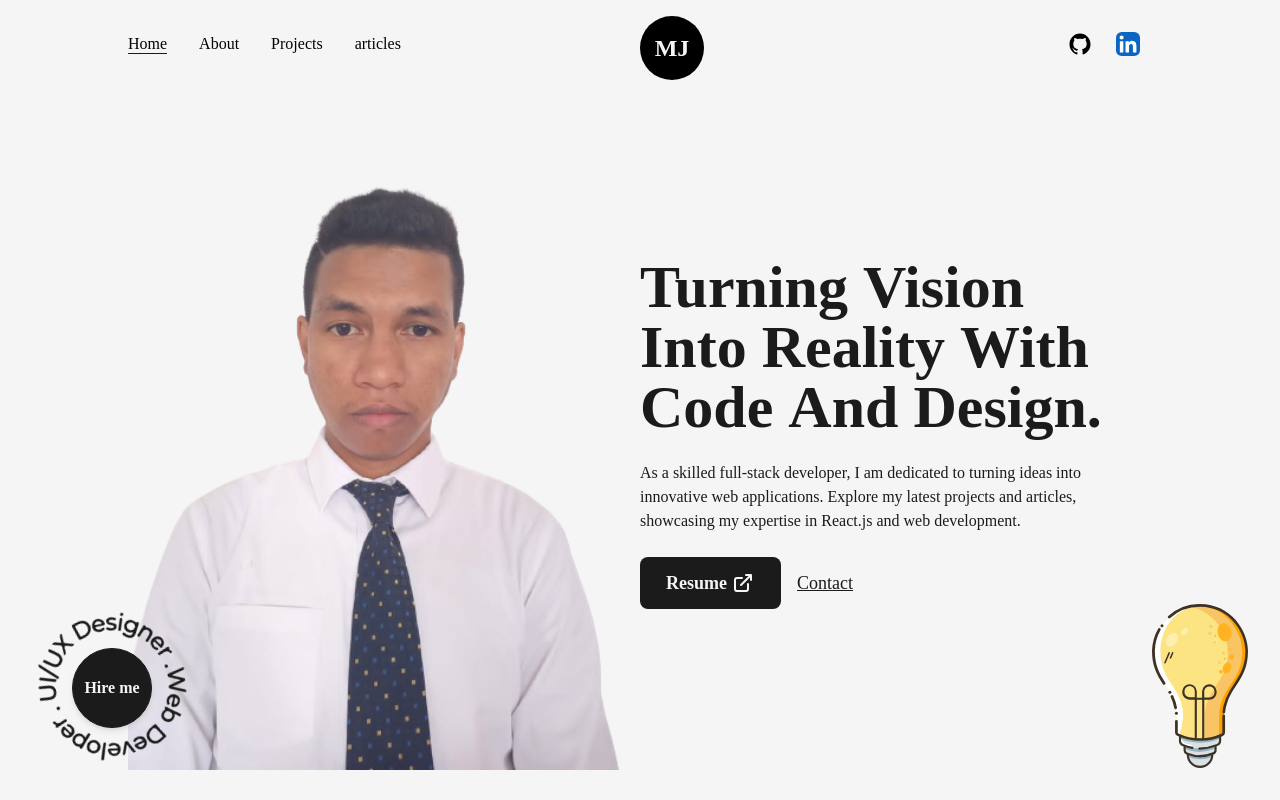
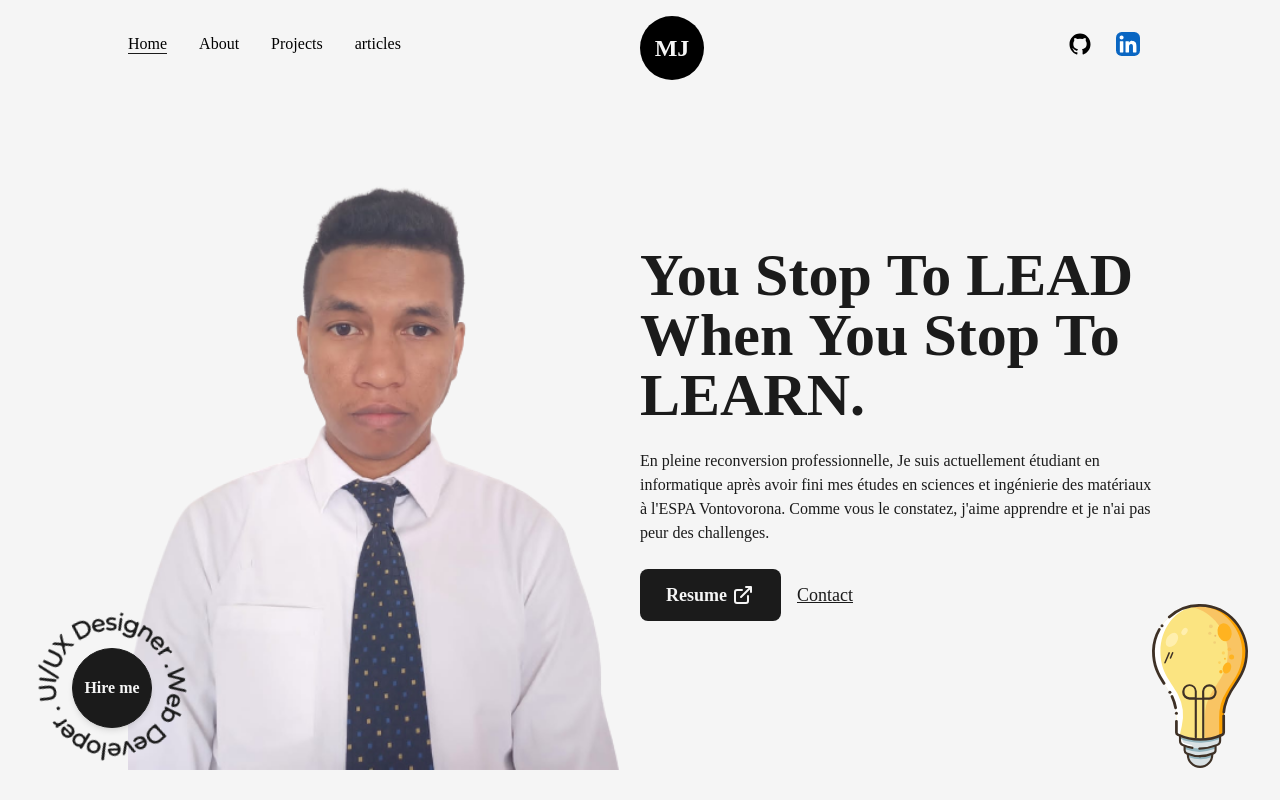
Before and after one commit to miharyjoe/Portfolio, a Next.js app: page / in a window 1280 px wide. Shown: the top 800 px of the page. Built offline with nearby package versions, Linux system fonts and the light colour scheme.

Commit message:
fix: description

```diff
--- a/src/pages/index.js
+++ b/src/pages/index.js
@@ -28,14 +28,14 @@ export default function Home() {
             </div>
             <div className="w-1/2 flex flex-col items-center self-center">
               <AnimatedText
-                text="Turning Vision Into Reality With Code And Design."
+                text="You stop to LEAD when you stop to LEARN."
                 className="!text-6xl !text-left"
               />
               <p className="my-4 text-base font-medium">
-                As a skilled full-stack developer, I am dedicated to turning
-                ideas into innovative web applications. Explore my latest
-                projects and articles, showcasing my expertise in React.js and
-                web development.
+                En pleine reconversion professionnelle, Je suis actuellement
+                étudiant en informatique après avoir fini mes études en sciences
+                et ingénierie des matériaux à l'ESPA Vontovorona. Comme vous le
+                constatez, j'aime apprendre et je n'ai pas peur des challenges.
               </p>
               <div className="flex items-center mt-2 self-start">
                 <Link
```
